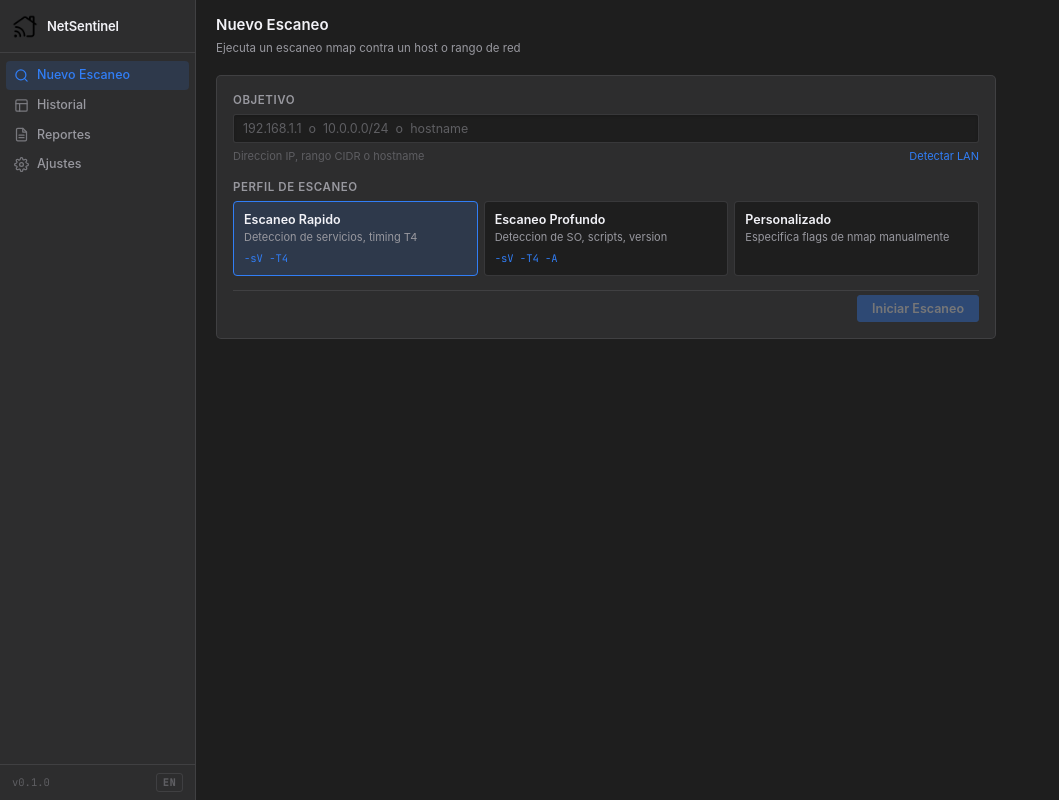
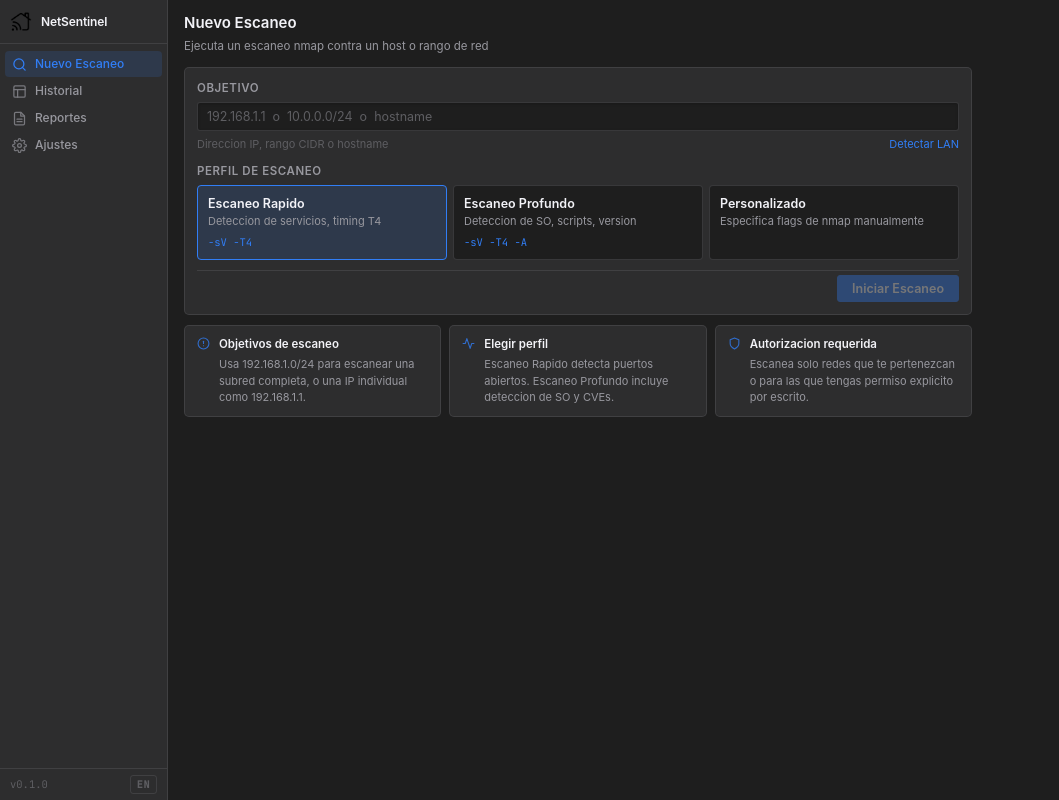
Before and after one commit to FaridDevU/NetSentinel, an Angular app in the folder frontend/: page /#/scan in a window 1280 px wide. Shown: the whole page, without its empty margins (0-1059 px from the left). Built offline with nearby package versions, Linux system fonts and the light colour scheme.

Commit message:
feat: compact UI — remove Electron menu, shrink window and add tips

```diff
--- a/frontend/src/app/app.scss
+++ b/frontend/src/app/app.scss
@@ -5,8 +5,8 @@
 }
 
 .sidebar {
-  width: 196px;
-  min-width: 196px;
+  width: 168px;
+  min-width: 168px;
   background: var(--surface);
   border-right: 1px solid var(--border);
   display: flex;
@@ -18,21 +18,21 @@
   display: flex;
   align-items: center;
   gap: 9px;
-  padding: 14px 12px 12px;
+  padding: 11px 10px 10px;
   border-bottom: 1px solid var(--border);
   margin-bottom: 4px;
 }
 
 .brand-icon-img {
-  width: 26px;
-  height: 26px;
+  width: 22px;
+  height: 22px;
   border-radius: 5px;
   flex-shrink: 0;
   object-fit: contain;
 }
 
 .brand-name {
-  font-size: 13px;
+  font-size: 12px;
   font-weight: 600;
   color: var(--text-primary);
   letter-spacing: -0.01em;
@@ -40,7 +40,7 @@
 
 .nav-list {
   list-style: none;
-  padding: 4px 6px;
+  padding: 3px 5px;
   flex: 1;
 }
 
@@ -48,10 +48,10 @@
   display: flex;
   align-items: center;
   gap: 8px;
-  padding: 5px 8px;
+  padding: 4px 7px;
   border-radius: 4px;
   color: var(--text-secondary);
-  font-size: 12.5px;
+  font-size: 12px;
   font-weight: 500;
   transition: background 150ms ease, color 150ms ease;
   margin-bottom: 1px;
@@ -76,7 +76,7 @@
 }
 
 .sidebar-footer {
-  padding: 8px 12px;
+  padding: 6px 10px;
   border-top: 1px solid var(--border);
   display: flex;
   align-items: center;
@@ -105,7 +105,7 @@
   border-bottom: 1px solid rgba(255, 212, 38, 0.18);
   color: var(--warning);
   font-size: 11.5px;
-  padding: 6px 16px;
+  padding: 4px 14px;
   flex-shrink: 0;
 
   svg { flex-shrink: 0; }
--- a/frontend/src/app/pages/history/history.scss
+++ b/frontend/src/app/pages/history/history.scss
@@ -1,5 +1,5 @@
 .page {
-  padding: 14px 20px;
+  padding: 12px 16px;
 }
 
 .page-header {
--- a/frontend/src/app/pages/reports/reports.scss
+++ b/frontend/src/app/pages/reports/reports.scss
@@ -1,5 +1,5 @@
 .page {
-  padding: 14px 20px;
+  padding: 12px 16px;
 }
 
 .page-header {
--- a/frontend/src/app/pages/results/results.scss
+++ b/frontend/src/app/pages/results/results.scss
@@ -1,5 +1,5 @@
 .page {
-  padding: 14px 20px;
+  padding: 12px 16px;
 }
 
 .live-view {
--- a/frontend/src/app/pages/scan/scan.html
+++ b/frontend/src/app/pages/scan/scan.html
@@ -90,6 +90,38 @@
     </div>
   }
 
+  @if (!scanning()) {
+    <div class="tips-row">
+      <div class="tip-card">
+        <span class="tip-icon">
+          <svg width="13" height="13" viewBox="0 0 24 24" fill="none" stroke="currentColor" stroke-width="2" stroke-linecap="round" stroke-linejoin="round"><circle cx="12" cy="12" r="10"/><line x1="12" y1="8" x2="12" y2="12"/><line x1="12" y1="16" x2="12.01" y2="16"/></svg>
+        </span>
+        <div>
+          <div class="tip-title">{{ 'scan.tip1.title' | t }}</div>
+          <div class="tip-body">{{ 'scan.tip1.body' | t }}</div>
+        </div>
+      </div>
+      <div class="tip-card">
+        <span class="tip-icon">
+          <svg width="13" height="13" viewBox="0 0 24 24" fill="none" stroke="currentColor" stroke-width="2" stroke-linecap="round" stroke-linejoin="round"><polyline points="22 12 18 12 15 21 9 3 6 12 2 12"/></svg>
+        </span>
+        <div>
+          <div class="tip-title">{{ 'scan.tip2.title' | t }}</div>
+          <div class="tip-body">{{ 'scan.tip2.body' | t }}</div>
+        </div>
+      </div>
+      <div class="tip-card">
+        <span class="tip-icon">
+          <svg width="13" height="13" viewBox="0 0 24 24" fill="none" stroke="currentColor" stroke-width="2" stroke-linecap="round" stroke-linejoin="round"><path d="M12 22s8-4 8-10V5l-8-3-8 3v7c0 6 8 10 8 10z"/></svg>
+        </span>
+        <div>
+          <div class="tip-title">{{ 'scan.tip3.title' | t }}</div>
+          <div class="tip-body">{{ 'scan.tip3.body' | t }}</div>
+        </div>
+      </div>
+    </div>
+  }
+
   @if (scanning()) {
     <div class="scan-status-card">
       <div class="status-header">
--- a/frontend/src/app/pages/scan/scan.scss
+++ b/frontend/src/app/pages/scan/scan.scss
@@ -1,10 +1,10 @@
 .page {
-  padding: 14px 20px;
+  padding: 12px 16px;
   max-width: 820px;
 }
 
 .page-header {
-  margin-bottom: 18px;
+  margin-bottom: 12px;
 }
 
 .page-title {
@@ -23,10 +23,10 @@
   background: var(--surface);
   border: 1px solid var(--border);
   border-radius: 5px;
-  padding: 16px;
+  padding: 12px;
   display: flex;
   flex-direction: column;
-  gap: 14px;
+  gap: 10px;
 }
 
 .form-group {
@@ -260,6 +260,44 @@
   }
 }
 
+/* ---- Tips row ---- */
+.tips-row {
+  display: grid;
+  grid-template-columns: repeat(3, 1fr);
+  gap: 8px;
+  margin-top: 10px;
+}
+
+.tip-card {
+  background: var(--surface);
+  border: 1px solid var(--border);
+  border-radius: 5px;
+  padding: 10px 12px;
+  display: flex;
+  gap: 9px;
+  align-items: flex-start;
+}
+
+.tip-icon {
+  color: var(--accent);
+  flex-shrink: 0;
+  margin-top: 1px;
+  opacity: 0.8;
+}
+
+.tip-title {
+  font-size: 11.5px;
+  font-weight: 600;
+  color: var(--text-primary);
+  margin-bottom: 3px;
+}
+
+.tip-body {
+  font-size: 11px;
+  color: var(--text-secondary);
+  line-height: 1.5;
+}
+
 /* ---- Scan status card ---- */
 .scan-status-card {
   background: var(--surface);
--- a/frontend/src/app/pages/settings/settings.scss
+++ b/frontend/src/app/pages/settings/settings.scss
@@ -1,5 +1,5 @@
 .page {
-  padding: 14px 20px;
+  padding: 12px 16px;
   max-width: 680px;
 }
 
--- a/frontend/src/app/services/lang.service.ts
+++ b/frontend/src/app/services/lang.service.ts
@@ -84,6 +84,12 @@ const TR: Record<'es' | 'en', Record<string, string>> = {
     'settings.how.step2.text': '— the built-in engine scores risk, identifies dangerous services, and generates findings with zero AI cost',
     'settings.how.step3.strong': 'AI deep analysis (optional)',
     'settings.how.step3.text': '— Claude receives all scan data and produces cross-host attack paths, chained vulnerability scenarios, and a prioritized remediation roadmap',
+    'scan.tip1.title': 'Scan targets',
+    'scan.tip1.body': 'Use 192.168.1.0/24 to scan an entire subnet, or a single IP like 192.168.1.1.',
+    'scan.tip2.title': 'Choosing a profile',
+    'scan.tip2.body': 'Quick Scan detects open ports fast. Deep Scan includes OS detection and CVE matching.',
+    'scan.tip3.title': 'Authorization required',
+    'scan.tip3.body': 'Only scan networks you own or have explicit written permission to test.',
     'nav.reports': 'Reports',
     'reports.title': 'AI Reports',
     'reports.subtitle': 'AI reports generated from completed scans. Export any report as PDF.',
@@ -178,6 +184,12 @@ const TR: Record<'es' | 'en', Record<string, string>> = {
     'settings.how.step2.text': '— el motor integrado puntua el riesgo, identifica servicios peligrosos y genera hallazgos sin costo de IA',
     'settings.how.step3.strong': 'Analisis profundo con IA (opcional)',
     'settings.how.step3.text': '— Claude recibe todos los datos del escaneo y produce rutas de ataque entre hosts, escenarios encadenados y una hoja de ruta de remediacion priorizada',
+    'scan.tip1.title': 'Objetivos de escaneo',
+    'scan.tip1.body': 'Usa 192.168.1.0/24 para escanear una subred completa, o una IP individual como 192.168.1.1.',
+    'scan.tip2.title': 'Elegir perfil',
+    'scan.tip2.body': 'Escaneo Rapido detecta puertos abiertos. Escaneo Profundo incluye deteccion de SO y CVEs.',
+    'scan.tip3.title': 'Autorizacion requerida',
+    'scan.tip3.body': 'Escanea solo redes que te pertenezcan o para las que tengas permiso explicito por escrito.',
     'nav.reports': 'Reportes',
     'reports.title': 'Reportes IA',
     'reports.subtitle': 'Informes IA generados a partir de escaneos completados. Exporta cualquier informe como PDF.',
--- a/frontend/src/styles.scss
+++ b/frontend/src/styles.scss
@@ -28,7 +28,7 @@ html, body {
   background: var(--bg);
   color: var(--text-primary);
   font-family: -apple-system, BlinkMacSystemFont, 'Segoe UI', 'Helvetica Neue', Helvetica, Arial, sans-serif;
-  font-size: 13px;
+  font-size: 12px;
   line-height: 1.5;
   -webkit-font-smoothing: antialiased;
 }
```
Also changed, not shown: frontend/electron/main.ts (+13 -8 lines), 1 other file (tests, documents, lock files or other folders).
